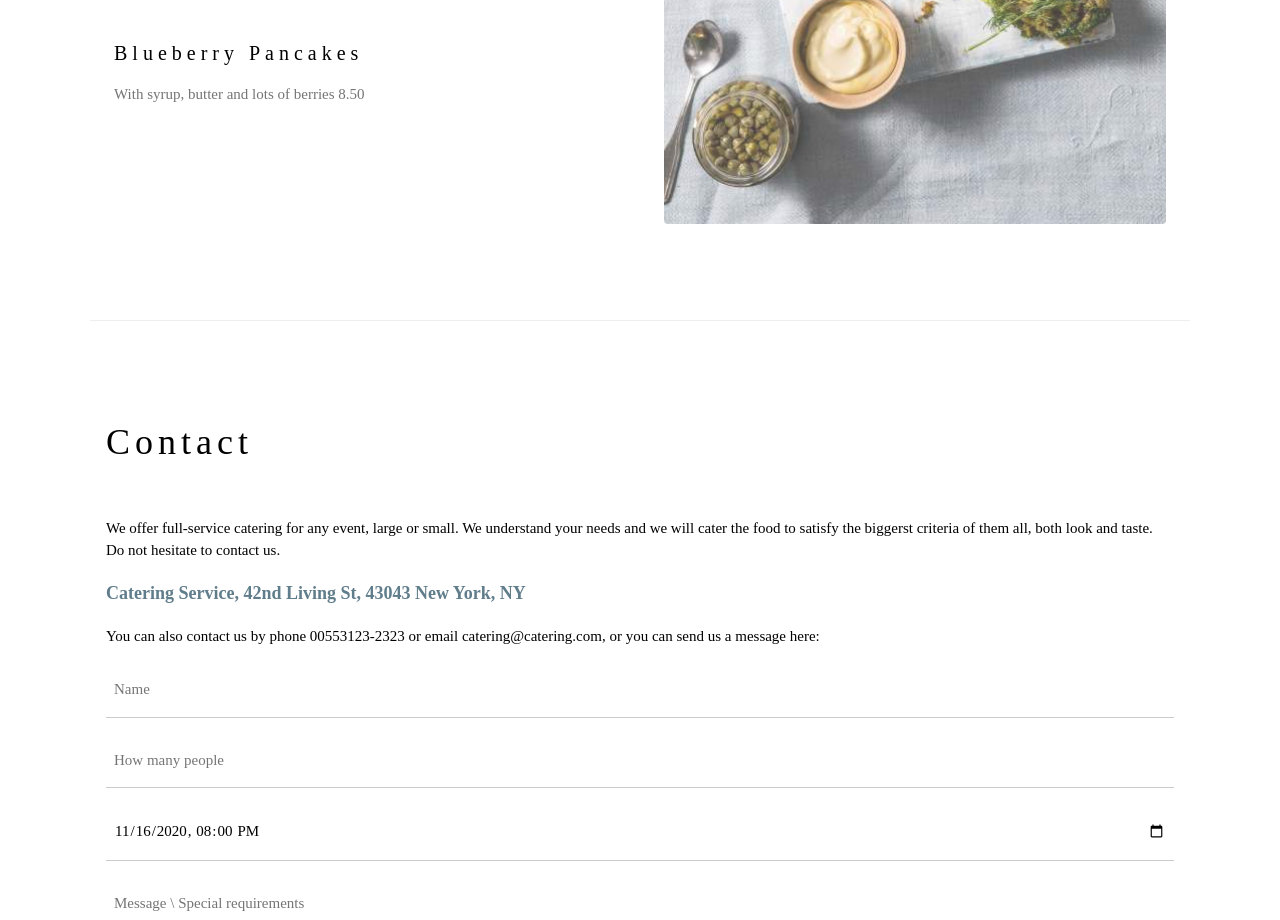
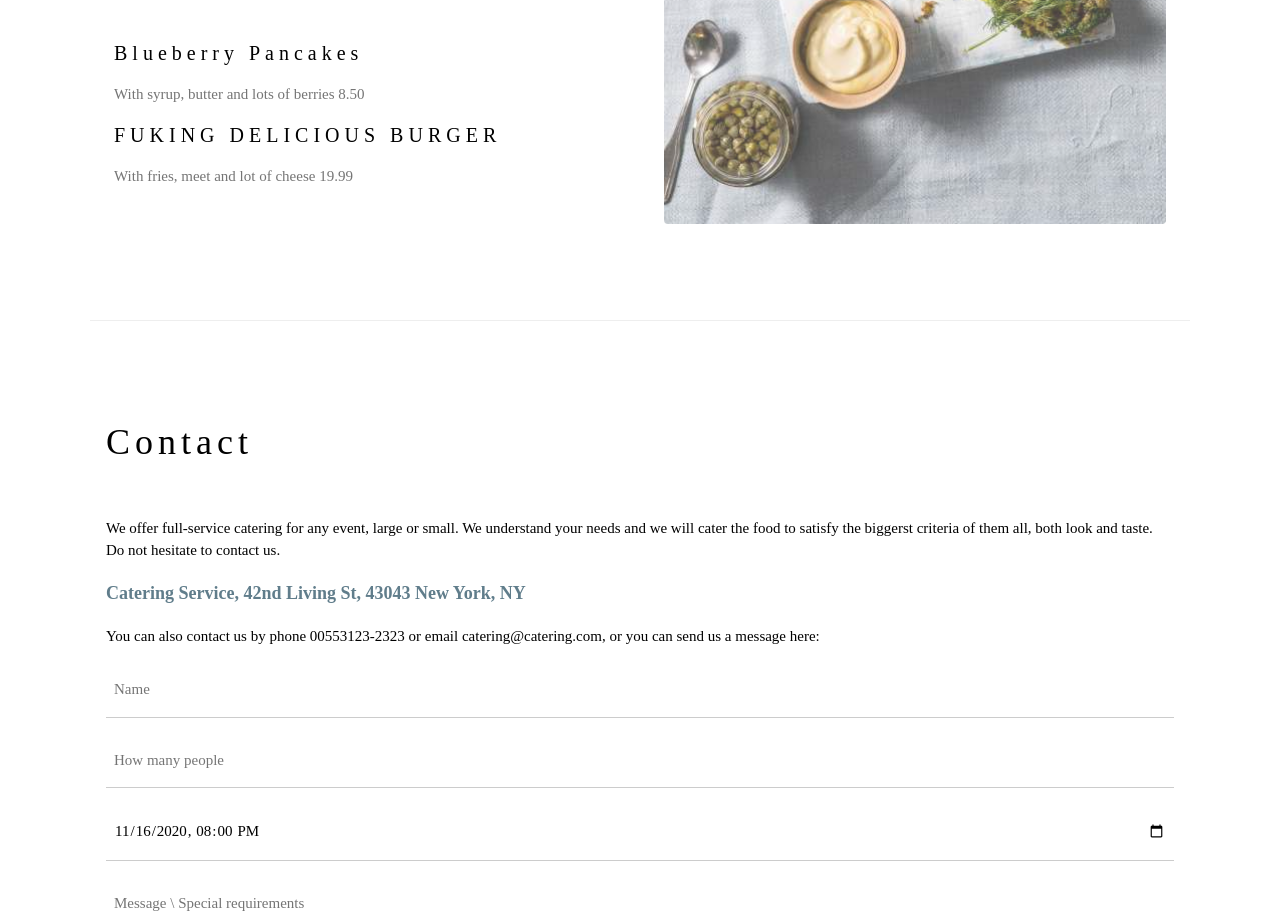
Before and after one commit to Jefferson4160/mywebsite, a plain HTML site: page index.html in a window 1280 px wide. Shown: the part 2760-3680 px from the top of the page. Drawn offline with nearby package versions, Linux system fonts and the light colour scheme.

Commit message:
Alteração do cardápio

```diff
--- a/index.html
+++ b/index.html
@@ -89,6 +89,9 @@ h1, h2, h3, h4, h5, h6 {
 
       <h4>Blueberry Pancakes</h4>
       <p class="w3-text-grey">With syrup, butter and lots of berries 8.50</p>
+
+      <h4>FUKING DELICIOUS BURGER</h4>
+      <p class="w3-text-grey">With fries, meet and lot of cheese 19.99</p>
     </div>
 
     <div class="w3-col l6 w3-padding-large">
```
